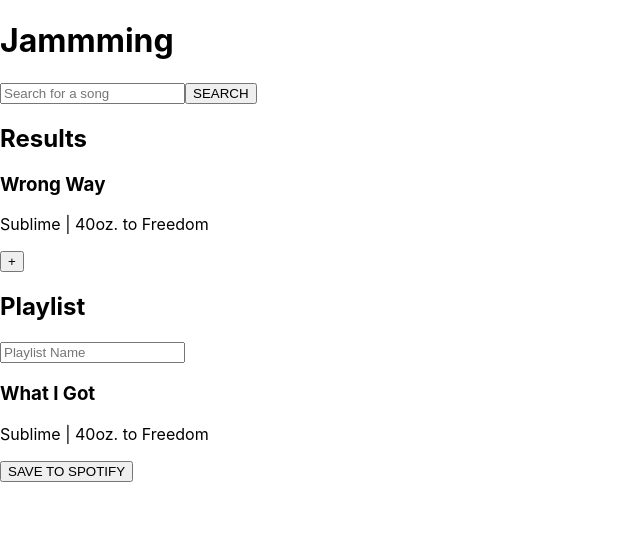
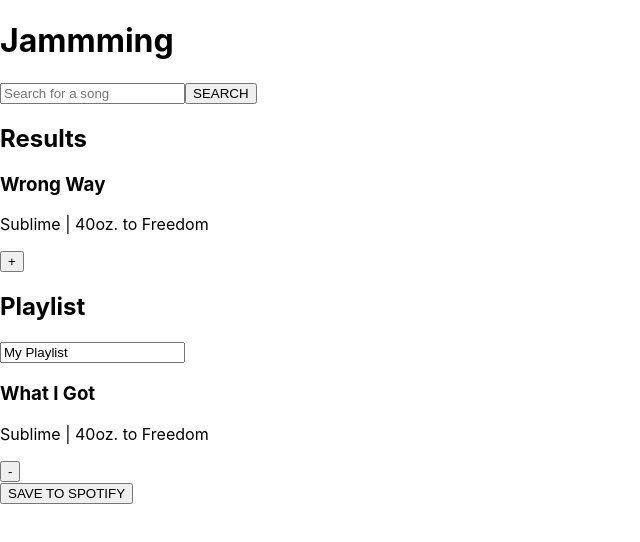
Before and after one commit to barrettcannon1-dotcom/Jammming, a React (Create React App) app: page / in a window 1280 px wide. Shown: the top 542 px of the page, without its empty margins (0-640 px from the left). Built offline with nearby package versions, Linux system fonts and the light colour scheme.

Commit message:
added the custom name for playlist and remove button

```diff
--- a/src/App.js
+++ b/src/App.js
@@ -14,8 +14,10 @@ function App() {
           album: '40oz. to Freedom'
       }
     ];
-    const playlistName = 'My Playlist';
-
+    const [playlistName, setPlaylistName] = useState('My Playlist');
+    const updatePlaylistName = (newName) => {
+      setPlaylistName(newName);
+    }
     const [playlistTracks, setPlaylistTracks] = useState([
       {
         id: 2,
@@ -29,6 +31,13 @@ function App() {
         return [...prevTracks, track];
       });
     };
+    const removeTrack = (trackToRemove) => {
+      setPlaylistTracks((prevTracks) => {
+        return prevTracks.filter(track => {
+          return track.id !== trackToRemove.id;
+        });
+      });
+    };
   return (
     <div>
       <h1>Jammming</h1>
@@ -37,7 +46,7 @@ function App() {
 
       <SearchResults tracks={searchResults} onAdd={addTrack} />
 
-      <Playlist playlistName={playlistName} playlistTracks={playlistTracks} />
+      <Playlist playlistName={playlistName} playlistTracks={playlistTracks} onRemove={removeTrack} onNameChange={updatePlaylistName}/>
     </div>
   );
 }
--- a/src/components/Playlist/Playlist.js
+++ b/src/components/Playlist/Playlist.js
@@ -6,9 +6,9 @@ function Playlist(props) {
     return (
         <div>
             <h2>Playlist</h2>
-            <input placeholder="Playlist Name" />
+            <input placeholder="Playlist Name" value={props.playlistName} onChange={(event) => props.onNameChange(event.target.value)} />
 
-            <Tracklist tracks={props.playlistTracks} />
+            <Tracklist tracks={props.playlistTracks} onRemove={props.onRemove}/>
 
             <button>SAVE TO SPOTIFY</button>
         </div>
--- a/src/components/Track/Track.js
+++ b/src/components/Track/Track.js
@@ -9,6 +9,9 @@ function Track(props) {
         {props.onAdd && (
         <button onClick={() => props.onAdd(props.track)}>+</button>
         )}
+        {props.onRemove && (
+            <button onClick={() => props.onRemove(props.track)}>-</button>
+        )}
     </div>
     );
 }
--- a/src/components/Tracklist/Tracklist.js
+++ b/src/components/Tracklist/Tracklist.js
@@ -10,6 +10,7 @@ function Tracklist(props) {
                 key={track.id}
                 track={track}
                 onAdd={props.onAdd}
+                onRemove={props.onRemove}
                 />;
             })}
         </div>
```
